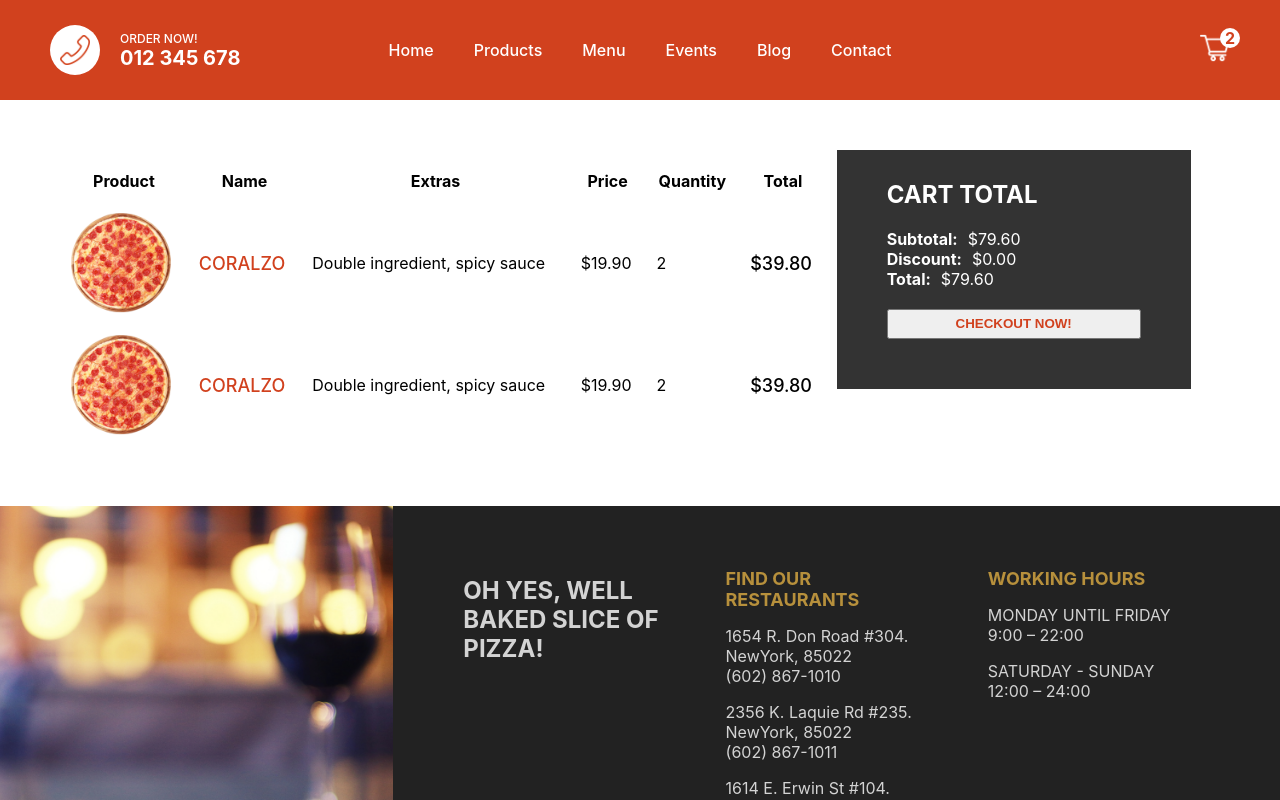
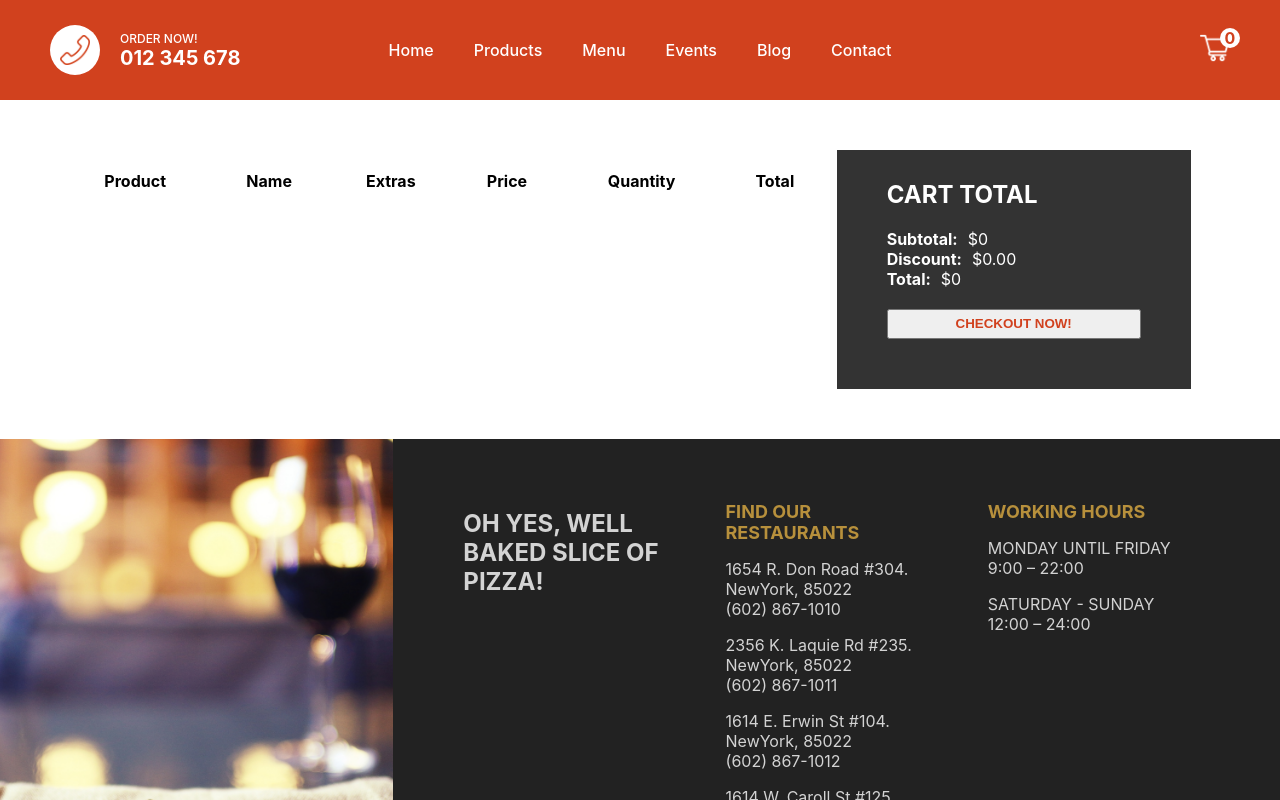
Before and after one commit to KristinaChausheva/nextjs-pizza-app, a Next.js app: page /cart in a window 1280 px wide. Shown: the top 800 px of the page. Built offline with nearby package versions, Linux system fonts and the light colour scheme.

Commit message:
managing state in navbar and cart page

```diff
--- a/components/Navbar.jsx
+++ b/components/Navbar.jsx
@@ -2,8 +2,10 @@
 import styles from "../styles/Navbar.module.css"
 import Link from "next/link"
 import Image from "next/image"
+import { useSelector } from "react-redux"
 
 function Navbar() {
+  const quantity = useSelector((state) => state.cart.quantity)
   return (
     <div className={styles.container}>
       <div className={styles.item}>
@@ -31,7 +33,7 @@
         <div className={styles.item}>
           <div className={styles.cart}>
             <Image src="/img/cart.png" alt="" width="30px" height="30px" />
-            <div className={styles.counter}>{2}</div>
+            <div className={styles.counter}>{quantity}</div>
           </div>
         </div>
       </Link>
--- a/package.json
+++ b/package.json
@@ -14,7 +14,9 @@
     "mongoose": "^6.3.2",
     "next": "12.1.5",
     "react": "18.1.0",
-    "react-dom": "18.1.0"
+    "react-dom": "18.1.0",
+    "react-redux": "^8.0.1",
+    "redux": "^4.2.0"
   },
   "devDependencies": {
     "eslint": "8.14.0",
--- a/pages/_app.js
+++ b/pages/_app.js
@@ -1,11 +1,15 @@
 import Layout from "../components/Layout"
 import "../styles/globals.css"
+import store from "../redux/store"
+import { Provider } from "react-redux"
 
 function MyApp({ Component, pageProps }) {
   return (
-    <Layout>
-      <Component {...pageProps} />
-    </Layout>
+    <Provider store={store}>
+      <Layout>
+        <Component {...pageProps} />
+      </Layout>
+    </Provider>
   )
 }
 
--- a/pages/cart.jsx
+++ b/pages/cart.jsx
@@ -1,7 +1,11 @@
 import styles from "../styles/Cart.module.css"
 import Image from "next/image"
+import { useDispatch, useSelector } from "react-redux"
 
 function Cart() {
+  const dispatch = useDispatch()
+  const cart = useSelector((state) => state.cart)
+  console.log(cart.total)
   return (
     <div className={styles.container}>
       <div className={styles.left}>
@@ -14,11 +18,13 @@
             <th>Quantity</th>
             <th>Total</th>
           </tr>
-          <tr className={styles.tr}>
+
+          {cart.products.map((product) => (
+            <tr className={styles.tr} key={product._id}>
               <td>
                 <div className={styles.imgContainer}>
                   <Image
-                  src="/img/pizza.png"
+                    src={product.img}
                     layout="fill"
                     objectFit="cover"
                     alt=""
@@ -26,65 +32,41 @@
                 </div>
               </td>
               <td>
-              <span className={styles.name}>CORALZO</span>
+                <span className={styles.name}>{product.title}</span>
               </td>
               <td>
                 <span className={styles.extras}>
-                Double ingredient, spicy sauce
+                  {product.extras.map((extra) => (
+                    <span key={extra._id}>{extra.text} </span>
+                  ))}
                 </span>
               </td>
               <td>
-              <span className={styles.price}>$19.90</span>
+                <span className={styles.price}>{product.price}</span>
               </td>
               <td>
-              <span className={styles.quantity}>2</span>
+                <span className={styles.quantity}>{product.quantity}</span>
               </td>
               <td>
-              <span className={styles.total}>$39.80</span>
+                <span className={styles.total}>
+                  ${product.price * product.quantity}
+                </span>
               </td>
             </tr>
-          <tr className={styles.tr}>
-            <td>
-              <div className={styles.imgContainer}>
-                <Image
-                  src="/img/pizza.png"
-                  layout="fill"
-                  objectFit="cover"
-                  alt=""
-                />
-              </div>
-            </td>
-            <td>
-              <span className={styles.name}>CORALZO</span>
-            </td>
-            <td>
-              <span className={styles.extras}>
-                Double ingredient, spicy sauce
-              </span>
-            </td>
-            <td>
-              <span className={styles.price}>$19.90</span>
-            </td>
-            <td>
-              <span className={styles.quantity}>2</span>
-            </td>
-            <td>
-              <span className={styles.total}>$39.80</span>
-            </td>
-          </tr>
+          ))}
         </table>
       </div>
       <div className={styles.right}>
         <div className={styles.wrapper}>
           <h2 className={styles.title}>CART TOTAL</h2>
           <div className={styles.totalText}>
-            <b className={styles.totalTextTitle}>Subtotal:</b>$79.60
+            <b className={styles.totalTextTitle}>Subtotal:</b>${cart.total}
           </div>
           <div className={styles.totalText}>
             <b className={styles.totalTextTitle}>Discount:</b>$0.00
           </div>
           <div className={styles.totalText}>
-            <b className={styles.totalTextTitle}>Total:</b>$79.60
+            <b className={styles.totalTextTitle}>Total:</b>${cart.total}
           </div>
           <button className={styles.button}>CHECKOUT NOW!</button>
         </div>
--- /dev/null
+++ b/redux/cartSlice.js
@@ -0,0 +1,25 @@
+import { createSlice } from "@reduxjs/toolkit"
+
+const cartSlice = createSlice({
+  name: "cart",
+  initialState: {
+    products: [],
+    quantity: 0,
+    total: 0,
+  },
+  reducers: {
+    addProduct: (state, action) => {
+      state.products.push(action.payload)
+      state.quantity += 1
+      state.total += action.payload.price * action.payload.quantity
+    },
+    reset: (state) => {
+      state.products = []
+      state.quantity = 0
+      state.total = 0
+    },
+  },
+})
+
+export const { addProduct, reset } = cartSlice.actions
+export default cartSlice.reducer
--- /dev/null
+++ b/redux/store.js
@@ -0,0 +1,8 @@
+import { configureStore } from "@reduxjs/toolkit"
+import cartReducer from "./cartSlice"
+
+export default configureStore({
+  reducer: {
+    cart: cartReducer,
+  },
+})
```
Also changed, not shown: pages/product/[id].jsx (+11 -1 lines), 1 other file (tests, documents, lock files or other folders). Lines whose indentation alone changed are shown as unchanged.
